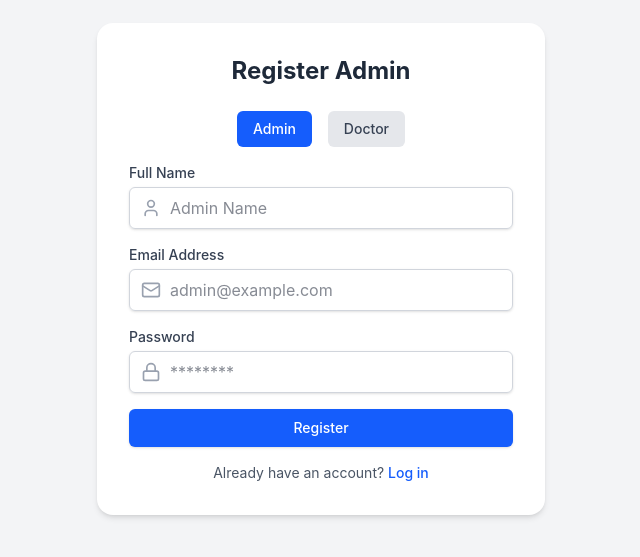
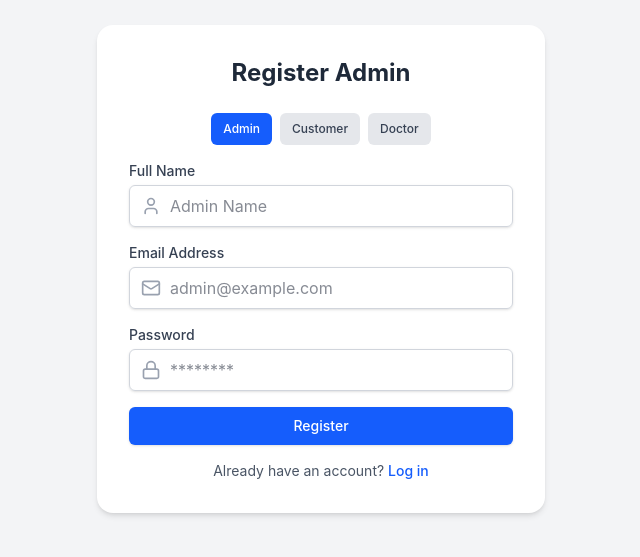
Before and after one commit to Dipak-sahani/hackfusion3-website-frontend, a React (Vite) app: page /register in a window 1280 px wide. Shown: the part 131-688 px from the top of the page, without its empty margins (319-959 px from the left). Built offline with nearby package versions, Linux system fonts and the light colour scheme; no server answers.

Commit message:
Add Customer role selection to login and registration

```diff
--- a/src/context/useAuthStore.js
+++ b/src/context/useAuthStore.js
@@ -11,7 +11,7 @@ const useAuthStore = create((set) => ({
     login: async (email, password, role = 'admin') => {
         set({ loading: true, error: null });
         try {
-            const response = role === 'admin'
+            const response = (role === 'admin' || role === 'customer')
                 ? await authAPI.login({ email, password })
                 : await authAPI.doctorLogin({ email, password });
 
@@ -37,7 +37,7 @@ const useAuthStore = create((set) => ({
     register: async (userData, role = 'admin') => {
         set({ loading: true, error: null });
         try {
-            const response = role === 'admin'
+            const response = (role === 'admin' || role === 'customer')
                 ? await authAPI.register(userData)
                 : await authAPI.doctorRegister(userData);
 
--- a/src/pages/Login.jsx
+++ b/src/pages/Login.jsx
@@ -44,18 +44,25 @@ const Login = () => {
                 )}
 
                 <form onSubmit={handleSubmit} className="space-y-6">
-                    <div className="flex justify-center space-x-4 mb-4">
+                    <div className="flex justify-center space-x-2 mb-4">
                         <button
                             type="button"
                             onClick={() => setRole('admin')}
-                            className={`px-4 py-2 text-sm font-medium rounded-md ${role === 'admin' ? 'bg-blue-600 text-white' : 'bg-gray-200 text-gray-700'}`}
+                            className={`px-3 py-2 text-xs font-medium rounded-md ${role === 'admin' ? 'bg-blue-600 text-white' : 'bg-gray-200 text-gray-700'}`}
                         >
                             Admin
                         </button>
                         <button
                             type="button"
+                            onClick={() => setRole('customer')}
+                            className={`px-3 py-2 text-xs font-medium rounded-md ${role === 'customer' ? 'bg-blue-600 text-white' : 'bg-gray-200 text-gray-700'}`}
+                        >
+                            Customer
+                        </button>
+                        <button
+                            type="button"
                             onClick={() => setRole('doctor')}
-                            className={`px-4 py-2 text-sm font-medium rounded-md ${role === 'doctor' ? 'bg-blue-600 text-white' : 'bg-gray-200 text-gray-700'}`}
+                            className={`px-3 py-2 text-xs font-medium rounded-md ${role === 'doctor' ? 'bg-blue-600 text-white' : 'bg-gray-200 text-gray-700'}`}
                         >
                             Doctor
                         </button>
--- a/src/pages/Register.jsx
+++ b/src/pages/Register.jsx
@@ -45,18 +45,25 @@ const Register = () => {
                 )}
 
                 <form onSubmit={handleSubmit} className="space-y-4">
-                    <div className="flex justify-center space-x-4 mb-4">
+                    <div className="flex justify-center space-x-2 mb-4">
                         <button
                             type="button"
                             onClick={() => setRole('admin')}
-                            className={`px-4 py-2 text-sm font-medium rounded-md ${role === 'admin' ? 'bg-blue-600 text-white' : 'bg-gray-200 text-gray-700'}`}
+                            className={`px-3 py-2 text-xs font-medium rounded-md ${role === 'admin' ? 'bg-blue-600 text-white' : 'bg-gray-200 text-gray-700'}`}
                         >
                             Admin
                         </button>
                         <button
                             type="button"
+                            onClick={() => setRole('customer')}
+                            className={`px-3 py-2 text-xs font-medium rounded-md ${role === 'customer' ? 'bg-blue-600 text-white' : 'bg-gray-200 text-gray-700'}`}
+                        >
+                            Customer
+                        </button>
+                        <button
+                            type="button"
                             onClick={() => setRole('doctor')}
-                            className={`px-4 py-2 text-sm font-medium rounded-md ${role === 'doctor' ? 'bg-blue-600 text-white' : 'bg-gray-200 text-gray-700'}`}
+                            className={`px-3 py-2 text-xs font-medium rounded-md ${role === 'doctor' ? 'bg-blue-600 text-white' : 'bg-gray-200 text-gray-700'}`}
                         >
                             Doctor
                         </button>
```
